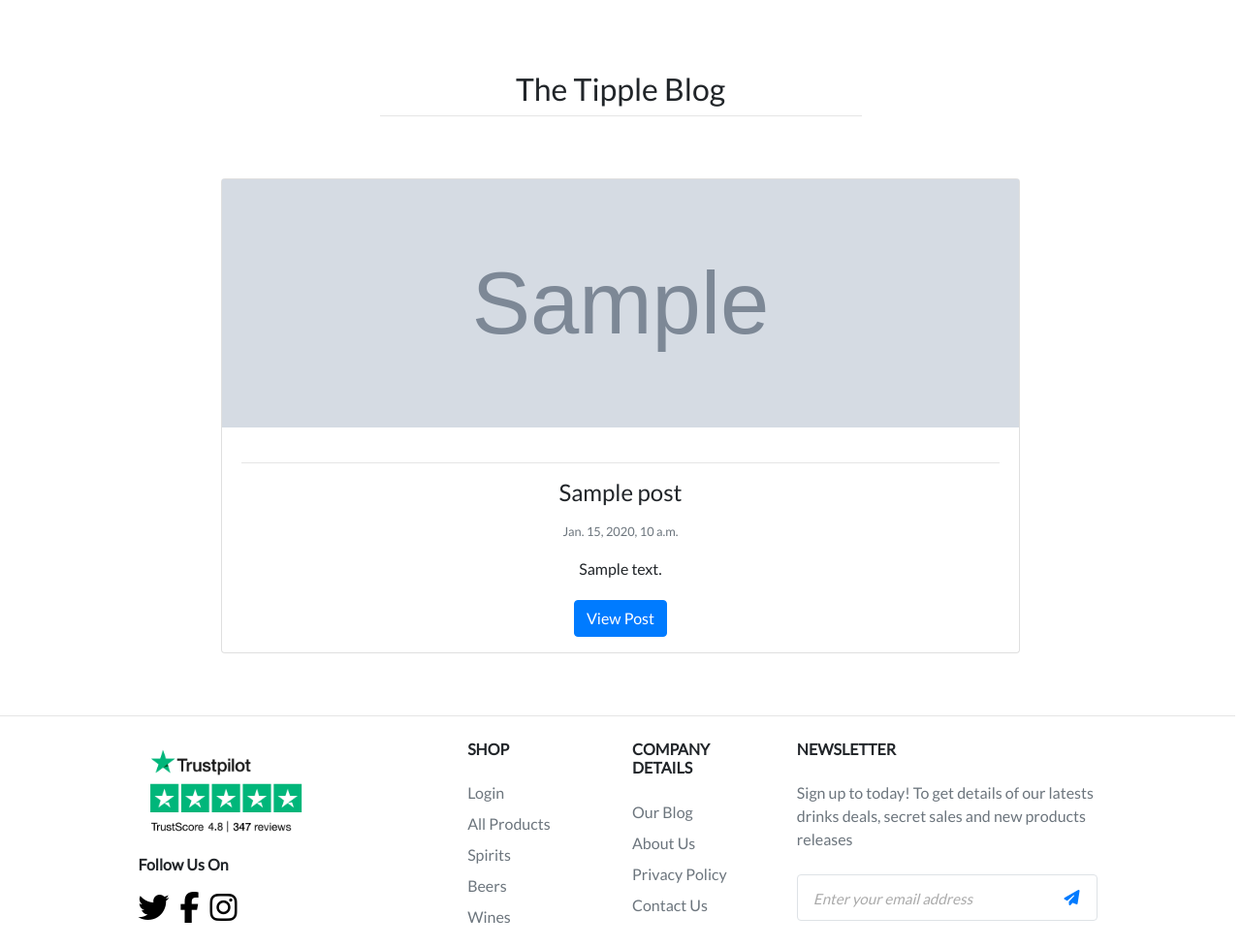
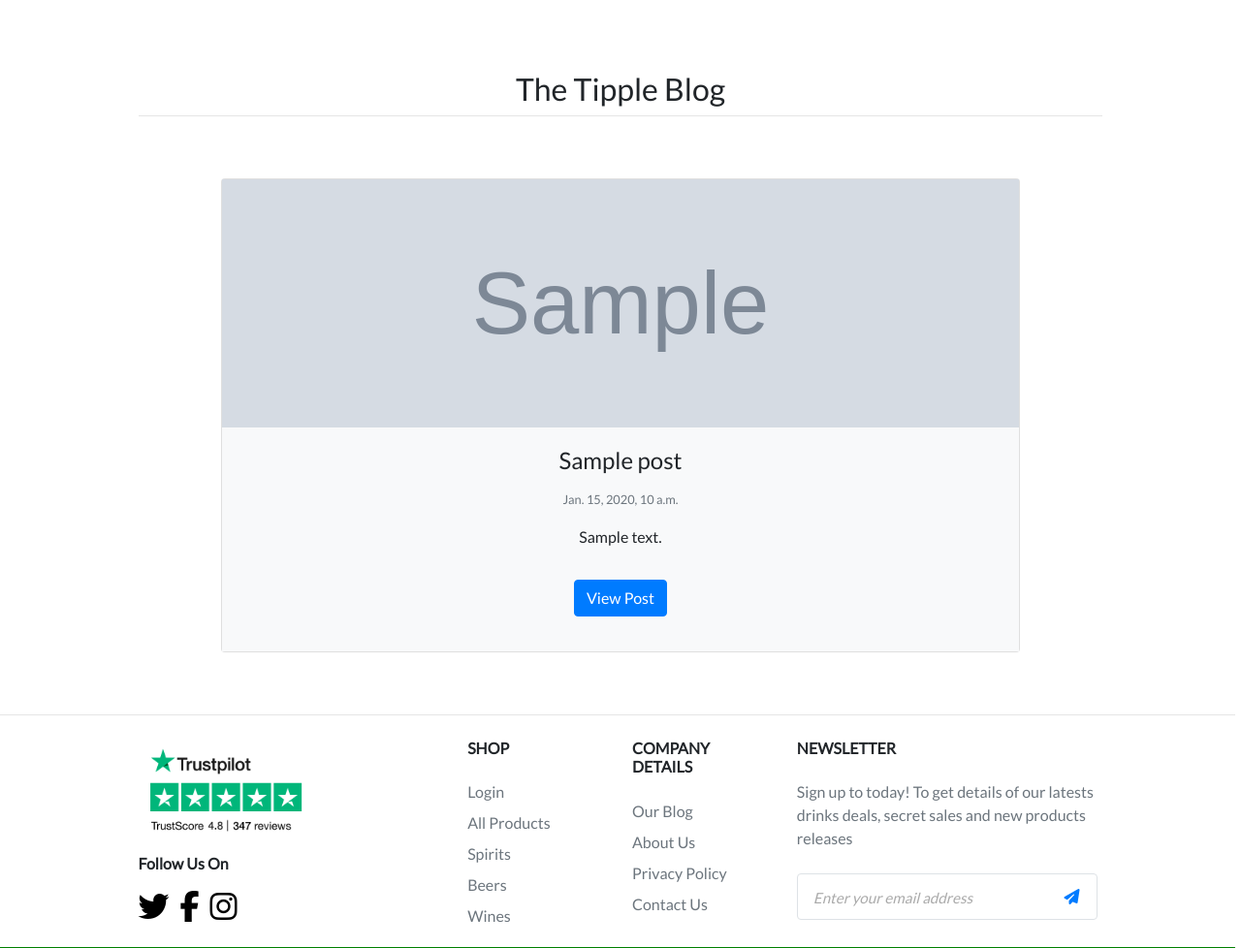
Before and after one commit to wlillisdev/tasty_tipples, a Django app: page /blog/ in a window 1280 px wide. Shown: the part 155-1133 px from the top of the page at 97% size. Run offline with Django 3.2, Linux system fonts and the light colour scheme; tables that the repository leaves empty hold one stand-in row (values such as "Sample post"); grey boxes marked "Sample" are stand-in pictures; some libraries are stand-ins or nearby versions.

Commit message:
editing layout of blog pages

```diff
--- a/blog/templates/blog/blog_list.html
+++ b/blog/templates/blog/blog_list.html
@@ -15,7 +15,7 @@
         <div class="row">
             <div class="col text-center mt-5 mb-3 pt-3">
                 <h2> The Tipple Blog </h2>
-                <hr class="w-50 m-auto">
+                <hr class="w-80 m-auto">
             </div>
         </div>
 
@@ -30,16 +30,14 @@
                             {% else %}
                             <img src="{{ MEDIA_URL }}noimage.png" alt="{{ post.title }}" class="blog-card-image card-img-top-blog img-fluid ">
                             {% endif %}
-                            <div class="card-body">
-                                <hr>
-                                <h4 class="card-title">{{ post.title }}</h5>
+                            <div class="card-body bg-light">
+                                <h4 class="card-title">{{ post.title }}</h4>
                                 <p class="card-text"><small class="text-muted">{{ post.created_on}}</small></p>
                                 <p class="card-text">{{ post.content|slice:":350"|safe }}</p>
-
+                                <p class="text-center pt-3">
+                                    <a href="{% url 'blog_detail' post.slug  %}" class="btn btn-primary">View Post</a>
+                                </p>
                             </div>
-                            <p class="text-center">
-                                <a href="{% url 'blog_detail' post.slug  %}" class="btn btn-primary">View Post</a>
-                            </p>
                         </div>
                     </div>
                 {% endfor %}
--- a/static/css/base.css
+++ b/static/css/base.css
@@ -305,7 +305,7 @@ a.category-badge > span.badge:hover {
 
 
 .footer-body {
-    background:whitesmoke;
+    background: #e9e9e9;
     /* background: -webkit-linear-gradient(to right, #ff5f6d, #ffc371);
     background: linear-gradient(to right, #ff5f6d, #ffc371); */
 }
--- a/templates/base.html
+++ b/templates/base.html
@@ -163,7 +163,7 @@
   <footer class="bg-white footer-body">
     <hr>
     <div class="container py-1">
-      <div class="row py-1">
+      <div class="row py-1 ">
         <div class="col-lg-4 col-md-6 mb-3 mb-lg-0">
           <a href="https://ie.trustpilot.com/" target="_blank" rel="noopener noreferrer" aria-label="Go to trust pilot">
             <img src="{{ MEDIA_URL }}trustpilot.png" alt="trust pilot rating" width="180" class="mb-1">
```
Also changed, not shown: blog/templates/blog/blog_detail.html (+4 -4 lines).
